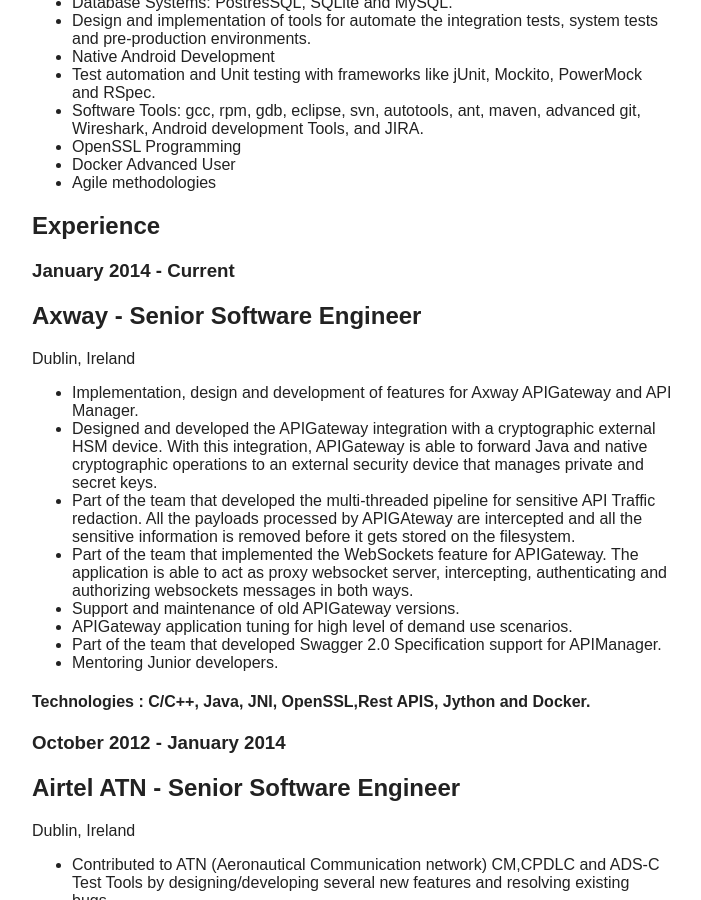
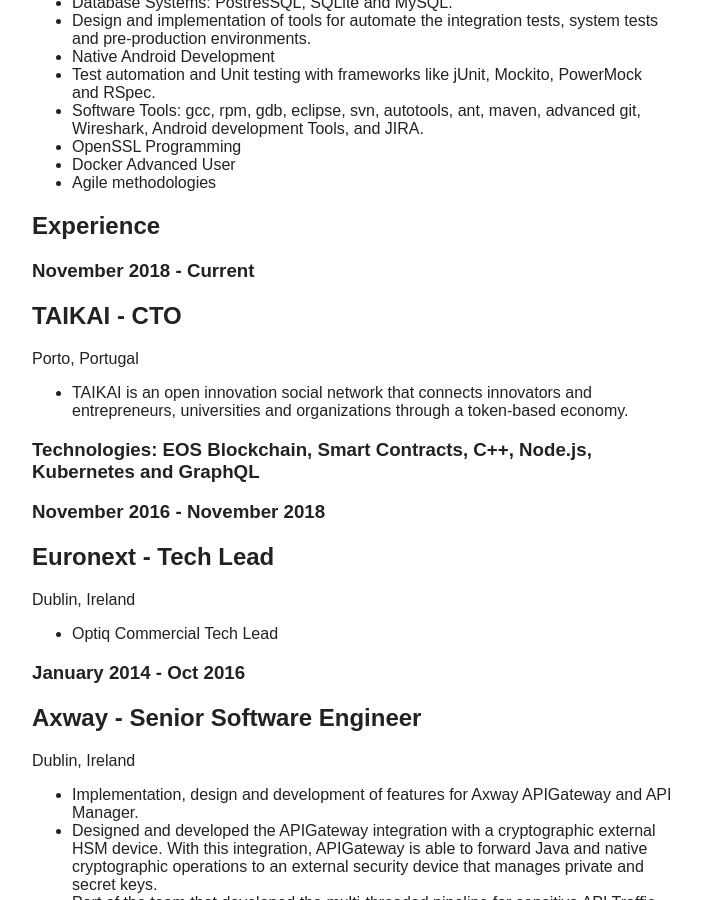
Before and after one commit to hvasconcelos/hvasconcelos.github.io, a Jekyll site: the page built from resume.md, in a window 1280 px wide and 900 px high, scrolled down 806 px. Shown: the whole window, without its empty margins (288-989 px from the left). Built offline with Jekyll 4.4.1, drawn with Linux system fonts in a browser that asks for light colours; nearby versions of some CDN libraries; comment, search, counter and statistics services are not loaded.

Commit message:
Update resume.md

```diff
--- a/resume.md
+++ b/resume.md
@@ -30,7 +30,24 @@ image:
 
 ## Experience
 
-### January 2014 - Current
+### November 2018 - Current
+
+## [TAIKAI](https://taikai.network) -  CTO
+Porto, Portugal
+
+* TAIKAI is an open innovation social network that connects innovators and entrepreneurs, universities and organizations through a token-based economy.
+
+### Technologies: EOS Blockchain, Smart Contracts, C++, Node.js, Kubernetes and GraphQL
+
+### November 2016 - November 2018
+
+## [Euronext](https://www.euronext.com) -  Tech Lead
+Dublin, Ireland
+
+* Optiq Commercial Tech Lead
+
+
+### January 2014 - Oct 2016
 
 ## [Axway](https://www.axway.com) -  Senior Software Engineer
 Dublin, Ireland
```
